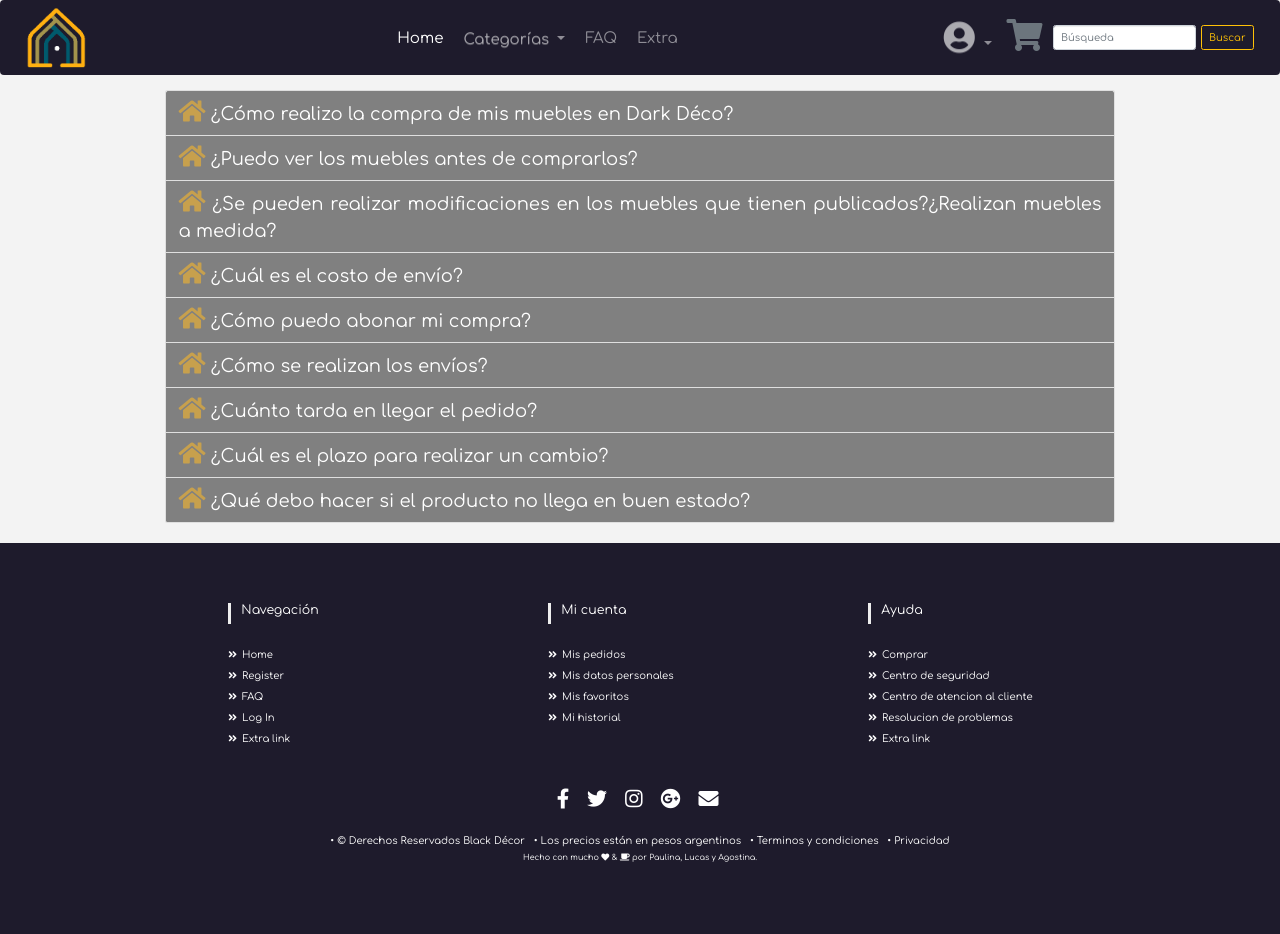
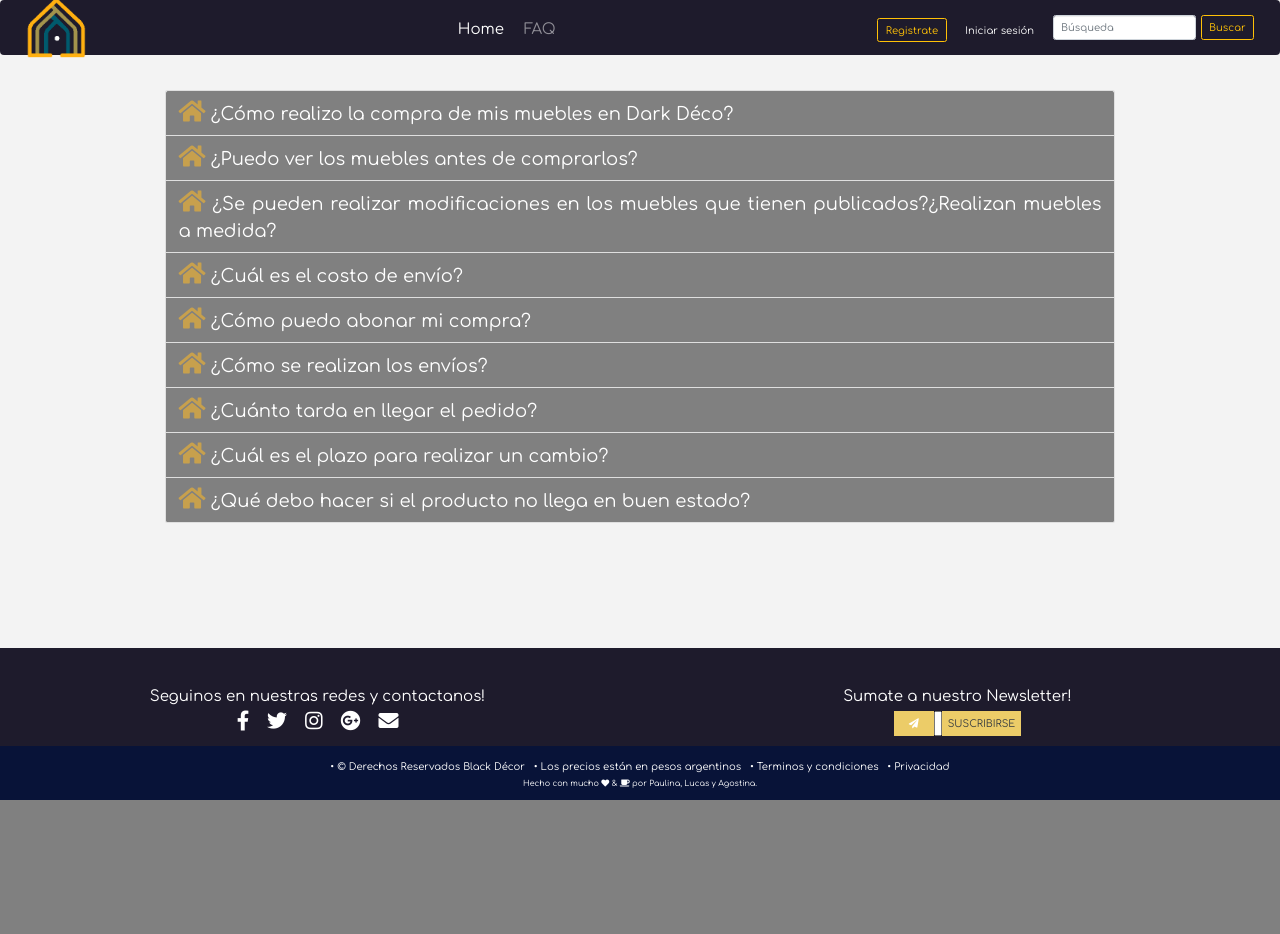
Before and after one commit to PaulinaMabres/DarkDeco, a PHP site: page /faq.php in a window 1280 px wide. After the commit the page ends 800 px from the top, so only its background shows below. Run offline with PHP 8.4, Linux system fonts and the light colour scheme; some libraries are stand-ins or nearby versions.

Commit message:
Hago cambios pactados para el sprint2 en el footer y el header

```diff
--- a/css/footer.css
+++ b/css/footer.css
@@ -1,6 +1,9 @@
 #footer {
-    background: #1E1B2C; !important;
-    padding: 60px 0;
+    background: #1E1B2C;
+    padding-top: 10px;
+    position: absolute;
+    bottom:0;
+    width: 100%;
 }
 #footer h5{
 	 padding-left: 10px;
@@ -30,6 +33,38 @@
 #footer p.letraChica{
   font-size: 8px;
 }
+#footer .extra-footer{
+  background-color: #081338;
+}
+/* IDEA: para el newsletter */
+#footer .cajaEmail{
+  height: 25px;
+}
+#footer .cajaEmail i{
+    background-color: #eccc68;
+    width: 40px;
+    line-height: 25px;
+    border: none;
+    outline: none;
+}
+#footer .boton{
+  background-color: #eccc68;
+  text-transform: uppercase;
+  cursor:pointer;
+  border: none;
+  outline: none;
+}
+#footer .cajaTexto{
+  width: 0px;
+  transition: 0.6s;
+}
+#footer .cajaEmail:hover > .cajaTexto {
+  width:250px;
+  padding: 0 10px;
+}
+#footer .cajaTexto:focus{
+  width: 250px;
+}
 @media (max-width:767px){
 	#footer h5 {
     padding-left: 0;
--- a/partials/footer.php
+++ b/partials/footer.php
@@ -1,6 +1,8 @@
 <footer>
     <section id="footer">
-      <div class="container-fluid">
+
+      <?php // IDEA: Se comenta barra de footer ?>
+      <!-- <div class="container-fluid">
 
         <div class="row text-center text-xs-center text-sm-left text-md-left">
 
@@ -33,11 +35,14 @@
             </ul>
           </div>
         </hr>
-      </div>
+      </div> -->
+
       <!-- Redes Sociales -->
       <div class="row">
   				<div class="col-xs-12 col-sm-12 col-md-12 mt-2 mt-sm-5">
-  					<ul class="list-unstyled list-inline social text-center">
+            <div class="col-md-6 col-sm-6">
+      					<ul class="list-unstyled list-inline social text-center text-white">
+                  <h4>Seguinos en nuestras redes y contactanos!</h4>
       						<li class="list-inline-item"><a href="https://facebook.com" target="_blank"><i class="fab fa-facebook-f fa-2x"></i> </a></li>
       						<li class="list-inline-item"><a href="https://twitter.com" target="_blank"><i class="fab fa-twitter fa-2x"></i> </a></li>
       						<li class="list-inline-item"><a href="https://instagram.com" target="_blank"><i class="fab fa-instagram fa-2x"></i> </a></li>
@@ -45,10 +50,21 @@
       						<li class="list-inline-item"><a href="mailto:ejemplo@email.com"><i class="fa fa-envelope fa-2x"></i>  </a></li>
   					    </ul>
             </div>
+            <div class="col-md-6 col-sm-6 text-white">
+              <ul class="list-unstyled list-inline social text-center text-white">
+              <h4>Sumate a nuestro Newsletter!</h4>
+                <div class="cajaEmail d-flex justify-content-center">
+                  <i class="fas fa-paper-plane"></i>
+                  <input type="email" name="" value="" placeholder="ingresa tu e-mail" class="cajaTexto">
+                  <button type="button" name="button" class="text-dark boton">Suscribirse</button>
+                </div>
+              </ul>
+            </div>
+  				</div>
   				</hr>
   			</div>
     <!-- Extra Footer -->
-      <div class="row">
+      <div class="row extra-footer">
         <div class="col-xs-12 col-sm-12 col-md-12 mt-2 mt-sm-2 text-center text-white">
           <p class="h6">
             <span> &bull; &copy; Derechos Reservados Black Décor &nbsp; &bull; Los precios están en pesos argentinos </span> &nbsp;
--- a/partials/header.php
+++ b/partials/header.php
@@ -15,8 +15,8 @@
       <div class="navbar-nav mr-auto ml-auto text-center">
         <a class="nav-item nav-link active h4 ml-3" href="home.php">Home</a>
 
-        <!-- IDEA: Categorias -->
-        <li class="nav-item dropdown">
+        <!-- IDEA: Categorias
+         <li class="nav-item dropdown">
           <a class="nav-link dropdown-toggle h4 ml-3 p-2" href="#" id="navbarDropdown" role="button" data-toggle="dropdown" aria-haspopup="true" aria-expanded="false">
             Categorías
           </a>
@@ -26,45 +26,56 @@
             <div class="dropdown-divider"></div>
             <a class="dropdown-item" href="#"> <center>Promociones</center></a>
           </div>
-        </li>
+        </li> -->
 
         <a class="nav-item nav-link h4 ml-3" href="faq.php">FAQ</a>
-        <a class="nav-item nav-link h4 ml-3" href="#"> Extra </a>
+        <!-- IDEA: LINK extra
+        <a class="nav-item nav-link h4 ml-3" href="#"> Extra </a> -->
       </div>
 
       <!-- IDEA: LOGIN collapse -->
-      <div class="navbar-nav d-flex flex-row justify-content-around">
 
-        <li class="nav-item dropdown">
-          <a class="nav-link dropdown-toggle" href="#" id="navbarDropdownMenuLink" role="button" data-toggle="dropdown" aria-haspopup="true" aria-expanded="false">
-            <i class="fas fa-user-circle fa-2x"></i>
-          </a>
-
-          <div class="dropdown-menu " aria-labelledby="navbarDropdownMenuLink">
+      <div class="login-collapse navbar-nav d-flex flex-row justify-content-around">
             <?php
             if (session_status() == PHP_SESSION_NONE) {
                 session_start();
             }
             if( isset($_SESSION['logueado']) &&  $_SESSION['logueado'] )
             {
-              echo ' <a class="dropdown-item" href="logout.php"><button class="btn btn-outline-danger" type="submit">Log out</button></a>';
+              // IDEA: SI el usuario está logueado:
+              echo '
+
+
+              <li class="nav-item dropdown">
+                <a class="nav-link dropdown-toggle" href="#" id="navbarDropdownMenuLink" role="button" data-toggle="dropdown" aria-haspopup="true" aria-expanded="false">
+                  <i class="fas fa-user-circle fa-2x"></i>
+                </a>
+                <div class="dropdown-menu " aria-labelledby="navbarDropdownMenuLink">
+                  <a class="dropdown-item" href="logout.php"><button class="btn btn-outline-danger" type="submit">Log out</button></a>
+                  <div class="dropdown-divider"></div>
+                  <a class="dropdown-item" href="edit-usuario.php">Modificar perfil</a>
+                </div>
+              </li>
+
+              </div>';
             }
             else
             {
-              echo '<a class="dropdown-item" href="login.php"><button class="btn btn-outline-success" type="submit">Log in</button></a>';
+              // IDEA: SI no lo está:
+              echo '
+              <a class="btn btn-outline-warning mr-3 h4" href="register.php">Registrate</a>
+              <a class= "btn text-white mr-3 h4 " href="login.php">Iniciar sesión</a>
+              ';
             }
             ?>
+        </div>
 
-            <a class="dropdown-item" href="register.php"><button class="btn btn-sm btn-outline-secondary" type="submit">No tenes cuenta? Registrate!</button></a>
 
-          </div>
-        </li>
 
-      </div>
+      <!-- IDEA: CARRITO; se comenta porque no funciona -->
+      <!-- <a class=" nav-link text-secondary d-flex justify-content-center mb-2"href="#"><i class="fas fa-shopping-cart fa-2x"></i>
+      </a> -->
 
-      <!-- IDEA: CARRITO -->
-      <a class=" nav-link text-secondary d-flex justify-content-center mb-2"href="#"><i class="fas fa-shopping-cart fa-2x"></i>
-      </a>
 
       <form class="form-inline">
         <input class="form-control mr-sm-2" type="search" placeholder="Búsqueda" aria-label="Search">
```
Lines whose indentation alone changed are shown as unchanged.
